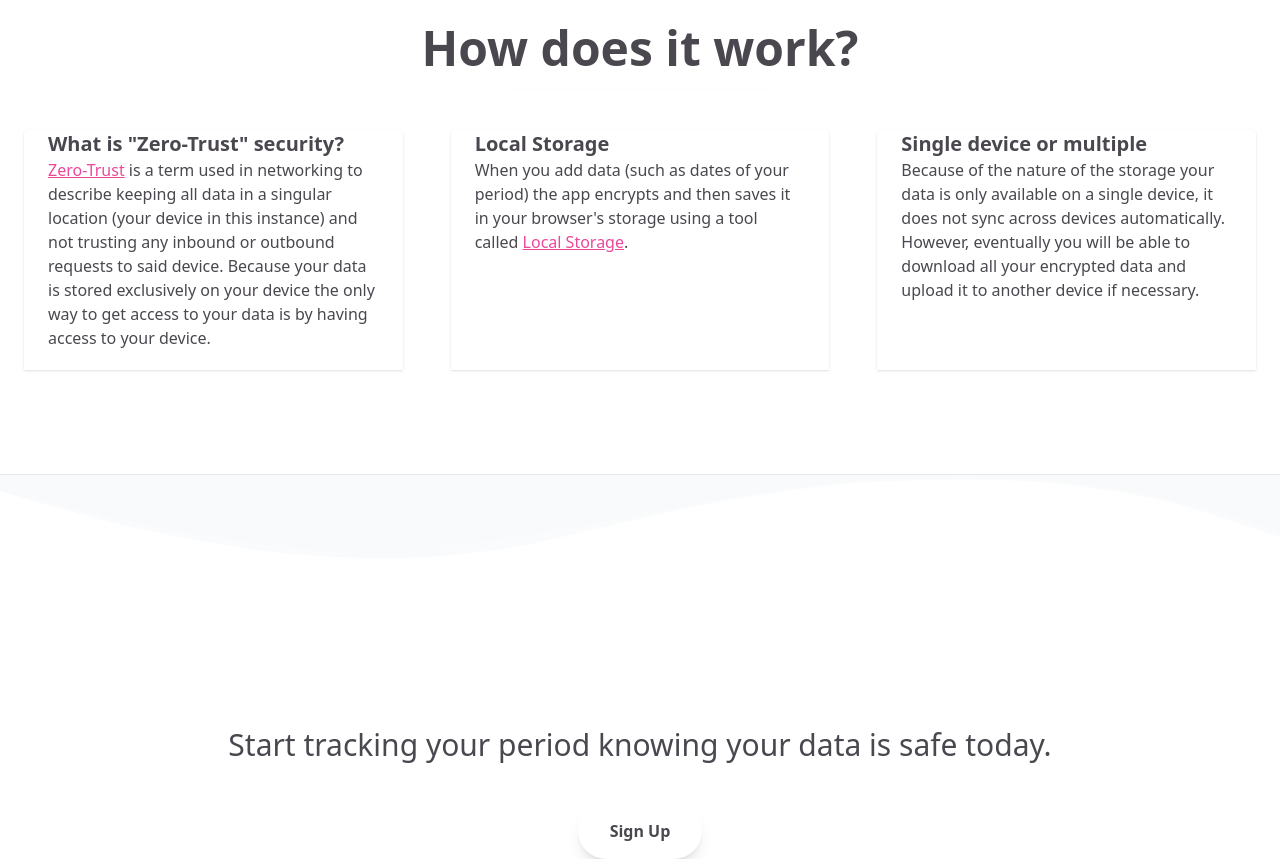
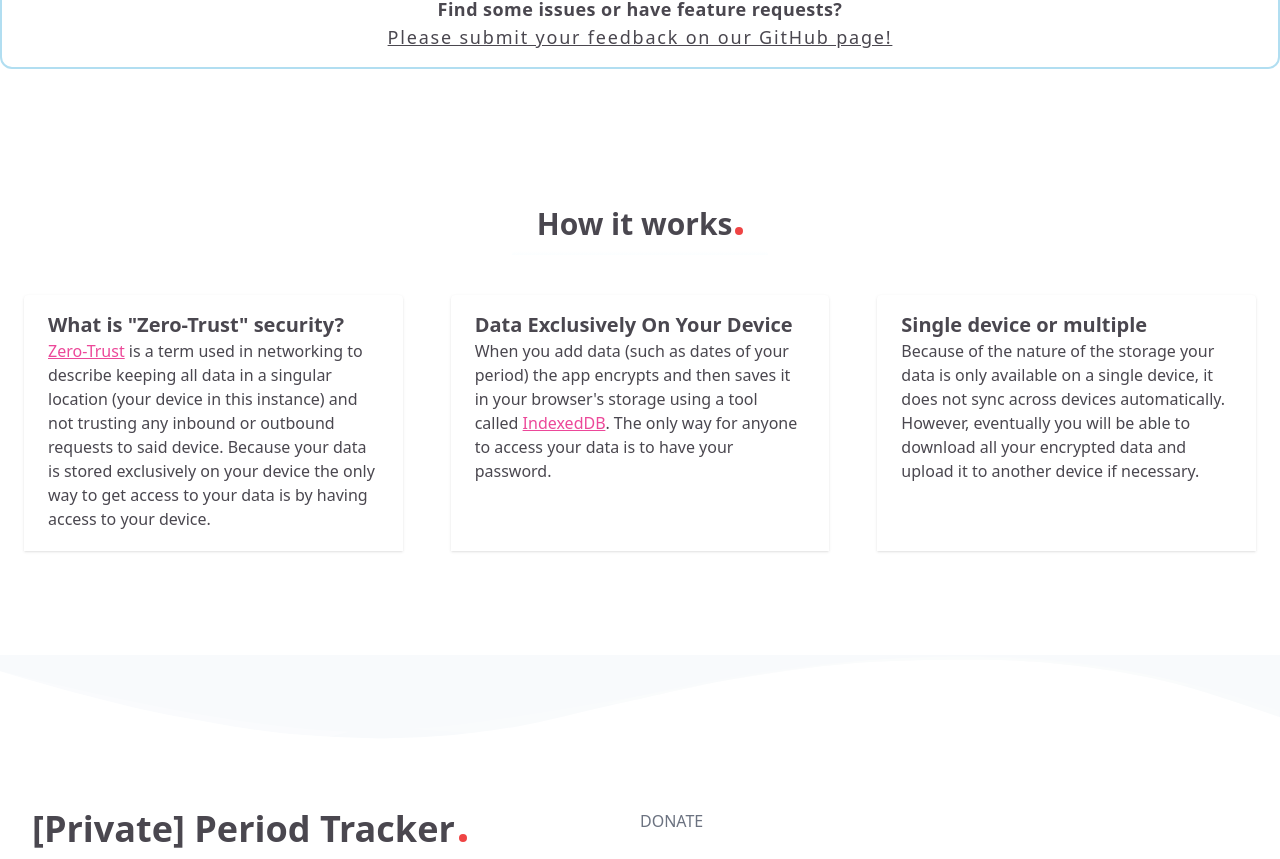
Before and after one commit to maxheckel/private-period-tracker, a Vue app: page / in a window 1280 px wide. Shown: the part 1930-2789 px from the top of the page. Built offline with nearby package versions, Linux system fonts and the light colour scheme; what tw-elements would draw is missing.

Commit message:
Redesign is done for homepage

```diff
--- a/src/components/LogoDot.vue
+++ b/src/components/LogoDot.vue
@@ -1,5 +1,5 @@
 <template>
-  <div class="relative bg-red-500 rounded-full ml-[-5px] w-2 h-2 md:w-3 md:h-3 inline-block"> </div>
+  <div class="relative bg-red-500 rounded-full ml-[-5px] w-2 h-2 md:w-2 md:h-2 inline-block"> </div>
 </template>
 
 <script>
--- a/src/components/TheFooter.vue
+++ b/src/components/TheFooter.vue
@@ -4,15 +4,7 @@
     <div class="container mx-auto px-8">
       <div class="w-full flex flex-col md:flex-row py-6">
         <div class="flex-1 mb-6 text-ppt-black">
-          <a
-              class="toggleColour text-gray-700 no-underline hover:no-underline font-bold text-2xl lg:text-4xl"
-              href="#"
-          >
-            Private Period Tracker
-          </a>
-        </div>
-        <div class="flex-1">
-          <p class="uppercase text-gray-500 md:mb-6">Links</p>
+          <AppLogo/>
           <ul class="list-reset mb-6">
             <router-link to="sign-up" class="mt-2 inline-block mr-2 md:block md:mr-0">
               <a
@@ -31,8 +23,8 @@
             <li class="mt-2 inline-block mr-2 md:block md:mr-0">
 
               <router-link to="dashboard"
-                  href="#"
-                  class="no-underline hover:underline text-ppt-black hover:text-pink-500"
+                           href="#"
+                           class="no-underline hover:underline text-ppt-black hover:text-pink-500"
               >Dashboard</router-link
               >
             </li>
@@ -46,7 +38,8 @@
             </li>
           </ul>
         </div>
-        <div class="flex-1"></div>
+
+
         <div class="flex-1">
           <p class="uppercase text-gray-500 md:mb-6">Donate</p>
           <p class="text-sm">Because this service is provided for free, the hosting bill relies upon donations to keep the lights on.
@@ -60,7 +53,9 @@
 </template>
 
 <script>
+import AppLogo from "@/components/AppLogo.vue";
 export default {
-  name: "TheFooter"
+  name: "TheFooter",
+  components: {AppLogo}
 }
 </script>
--- a/src/views/HomeView.vue
+++ b/src/views/HomeView.vue
@@ -2,6 +2,7 @@
 import woman from "./../assets/woman.svg";
 import security from "./../assets/security.svg";
 import opensource from "./../assets/open-source.svg";
+import lightbulb from "./../assets/lightbulb.svg";
 import { isAuthed } from "@/services/accounts";
 import { isOnPeriod } from "@/services/metrics";
 import { reactive } from "vue";
@@ -112,7 +113,7 @@ const showModal = function (date: Date | null = null) {
         </svg>
       </div>
     </div>
-    <section class="bg-white border-b py-8">
+    <section class="bg-white py-8">
       <div class="container max-w-5xl mx-auto m-8">
         <h1
           class="w-full my-20 text-4xl font-bold leading-tight text-center text-ppt-black"
@@ -174,12 +175,17 @@ const showModal = function (date: Date | null = null) {
         </div>
       </div>
     </section>
-    <section class="bg-white border-b py-8">
+    <section class="container mx-auto border border-ppt-blue-500 rounded-xl border-2 p-4 text-center text-ppt-black">
+      <div class="inline-block absolute mt-[-40px] px-2 py-3 rounded-full border border-ppt-blue-500 bg-ppt-blue-300"><img :src="lightbulb" /></div>
+      <span class="block font-bold text-lg tracking-wide mt-4">Find some issues or have feature requests?</span>
+      <a href="https://github.com/maxheckel/private-period-tracker/issues" target="_blank" class="underline font-light tracking-widest text-lg">Please submit your feedback on our GitHub page!</a>
+    </section>
+    <section class="bg-ppt-blue-300 mt-20 bg-white  py-8">
       <div class="container mx-auto flex flex-wrap pt-4 pb-12">
         <h1
-          class="w-full my-2 text-5xl font-bold leading-tight text-center text-ppt-black"
+          class="w-full my-2 text-3xl font-bold leading-tight text-center text-ppt-black"
         >
-          How does it work?
+          How it works <LogoDot/>
         </h1>
         <div class="w-full mb-4">
           <div
@@ -191,7 +197,7 @@ const showModal = function (date: Date | null = null) {
             class="flex-1 bg-white rounded-t rounded-b-none overflow-hidden shadow"
           >
             <div class="flex flex-wrap no-underline hover:no-underline">
-              <div class="w-full font-bold text-xl text-ppt-black px-6">
+              <div class="mt-4 w-full font-bold text-xl text-ppt-black px-6">
                 What is "Zero-Trust" security?
               </div>
               <p class="text-ppt-black text-base px-6 mb-5">
@@ -219,18 +225,18 @@ const showModal = function (date: Date | null = null) {
               href="#"
               class="flex flex-wrap no-underline hover:no-underline"
             >
-              <div class="w-full font-bold text-xl text-ppt-black px-6">
-                Local Storage
+              <div class="mt-4 w-full font-bold text-xl text-ppt-black px-6">
+                Data Exclusively On Your Device
               </div>
               <p class="text-ppt-black text-base px-6 mb-5">
                 When you add data (such as dates of your period) the app
                 encrypts and then saves it in your browser's storage using a
                 tool called
                 <a
-                  href="https://developer.mozilla.org/en-US/docs/Web/API/Window/localStorage"
+                  href="https://developer.mozilla.org/en-US/docs/Web/API/IndexedDB_API"
                   class="text-pink-500 underline"
-                  >Local Storage</a
-                >.
+                  >IndexedDB</a
+                >.  The only way for anyone to access your data is to have your password.
               </p>
             </div>
           </div>
@@ -243,7 +249,7 @@ const showModal = function (date: Date | null = null) {
               href="#"
               class="flex flex-wrap no-underline hover:no-underline"
             >
-              <div class="w-full font-bold text-xl text-ppt-black px-6">
+              <div class="mt-4 w-full font-bold text-xl text-ppt-black px-6">
                 Single device or multiple
               </div>
               <p class="text-ppt-black text-base px-6 mb-5">
@@ -295,27 +301,6 @@ const showModal = function (date: Date | null = null) {
         </g>
       </g>
     </svg>
-    <section class="container mx-auto text-center py-6 mb-12">
-      <h1
-        class="w-full my-2 text-5xl font-bold leading-tight text-center text-white"
-      >
-        Get Started Today
-      </h1>
-      <div class="w-full mb-4">
-        <div
-          class="h-1 mx-auto bg-white w-1/6 opacity-25 my-0 py-0 rounded-t"
-        ></div>
-      </div>
-      <h3 class="my-4 text-3xl leading-tight">
-        Start tracking your period knowing your data is safe today.
-      </h3>
-      <router-link to="/sign-up">
-        <button
-          class="mx-auto lg:mx-0 hover:underline bg-white text-ppt-black font-bold rounded-full my-6 py-4 px-8 shadow-lg focus:outline-none focus:shadow-outline transform transition hover:scale-105 duration-300 ease-in-out"
-        >
-          Sign Up
-        </button>
-      </router-link>
-    </section>
+
   </main>
 </template>
--- a/src/views/SignUp.vue
+++ b/src/views/SignUp.vue
@@ -5,7 +5,7 @@
   </main>
   <main
       v-if="hasIndexedDB()"
-    class="leading-normal tracking-normal text-white gradient"
+    class="leading-normal tracking-normal text-ppt-black gradient"
     style="font-family: 'Source Sans Pro', sans-serif"
   >
     <!-- This example requires Tailwind CSS v2.0+ -->
@@ -114,7 +114,7 @@
     <div class="h-20"></div>
     <div class="md:grid md:grid-cols-2">
       <div class="flex flex-col sm:justify-center items-center sm:pt-0 pt-20">
-        <h1 class="mt-4 text-4xl font-bold text-pink-50 leading-tight">
+        <h1 class="mt-4 text-4xl font-bold text-ppt-black leading-tight">
           Sign Up
         </h1>
         <div
--- a/tailwind.config.js
+++ b/tailwind.config.js
@@ -7,6 +7,7 @@ module.exports = {
     extend: {
       colors: {
         "ppt-blue": {
+          500: "#B1DEF1",
           400: "#DFF5FE",
           300: "#F3FBFF",
         },
```
Also changed, not shown: src/assets/lightbulb.svg (added).
